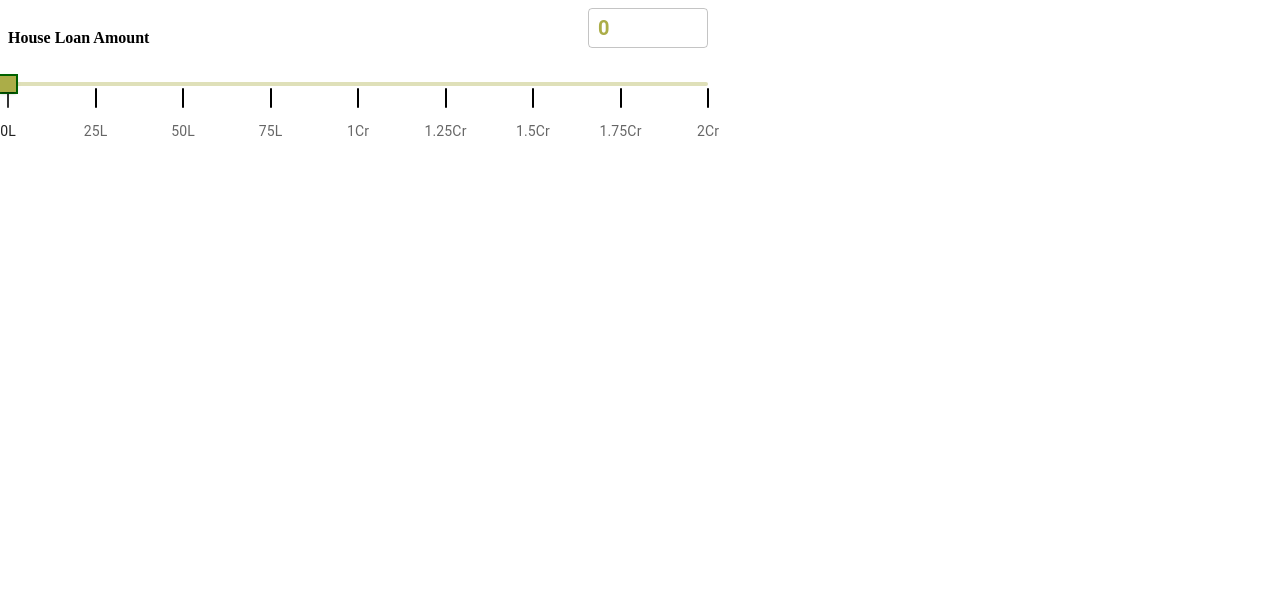
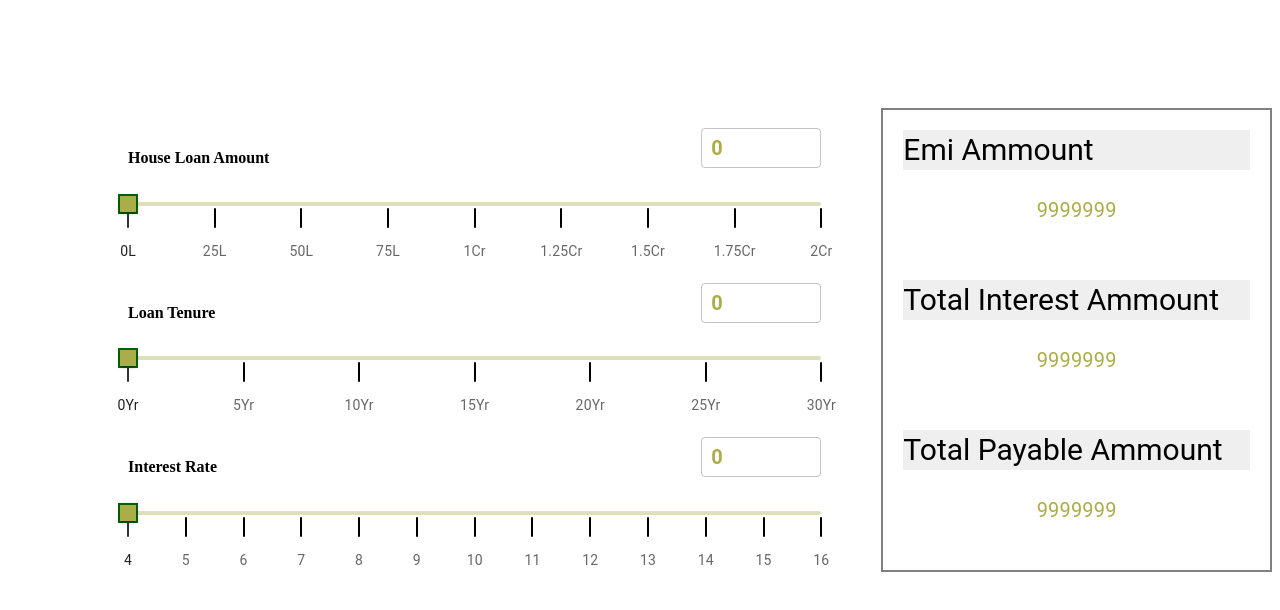
Before and after one commit to buttaRahul/emi-calculator, a React (Create React App) app in the folder emi-calculator/: page / in a window 1280 px wide. Shown: the top 610 px of the page. Built offline with nearby package versions, Linux system fonts and the light colour scheme.

Commit message:
Implemented View Container to display calculated values

```diff
--- a/emi-calculator/src/app/EmiApp.jsx
+++ b/emi-calculator/src/app/EmiApp.jsx
@@ -1,11 +1,15 @@
-import { Box } from '@mui/material'
+import { Box, Divider } from '@mui/material'
 import React from 'react'
 import PriceInputContainer from '../components/PriceInputContainer'
+import PriceViewComponent from '../components/PriceViewComponent'
+import ViewContainer from '../components/ViewContainer'
 
 const EmiApp = () => {
   return (
-    <Box>
+    <Box display={'flex'} flexDirection={'row'}paddingLeft={'100px'} paddingTop={'100px'} gap={5} >
        <PriceInputContainer />
+       {/* <Divider orientation='vertical'  flexItem/> */}
+       <ViewContainer />
     </Box>
   )
 }
--- a/emi-calculator/src/components/PriceInputComponent.jsx
+++ b/emi-calculator/src/components/PriceInputComponent.jsx
@@ -3,10 +3,12 @@ import React, { useState } from 'react'
 import PriceSlider from './PriceSlider'
 import { CustomTextField } from '../styled-components/CustomTextField'
 
-const PriceInputComponent = ({markings,title}) => {
+const PriceInputComponent = ({markings,title,cf = 1}) => {
+
+
   const [value,setValue] = useState('0')
   const updateFromSlider = (sv) => {
-    setValue(sv*100000)
+    setValue(sv*cf)
   }
   return (
     <Box>
@@ -16,8 +18,9 @@ const PriceInputComponent = ({markings,title}) => {
           </h4>
           {/* <TextField /> */}
           <CustomTextField onChange={(e)=>{setValue(e.target.value)}} value={value}/>
+
       </Box>
-        <PriceSlider  markings = {markings} value={value} updateFromSlider={updateFromSlider} />
+        <PriceSlider  markings = {markings} value={value/cf} updateFromSlider={updateFromSlider} />
     </Box>
   )
 }
--- a/emi-calculator/src/components/PriceInputContainer.jsx
+++ b/emi-calculator/src/components/PriceInputContainer.jsx
@@ -4,12 +4,11 @@ import PriceInputComponent from './PriceInputComponent'
 import { priceMarkings, rateMarkings, tenureMarkings } from '../data/markings'
 
 const PriceInputContainer = () => {
-    console.log('hehe' ,priceMarkings)
   return (
-    <Box width={'700px'} display={'flex'} flexDirection={'column'} gap={5}>
-        <PriceInputComponent markings = {priceMarkings} title={'House Loan Amount'}/>
-        {/* <PriceInputComponent markings={tenureMarkings} title={'Loan Tenure'}/> */}
-        {/* <PriceInputComponent markings={rateMarkings} title={'Interest Rate'}/> */}
+    <Box width={'700px'} display={'flex'} flexDirection={'column'} gap={5} padding={'20px'}>
+        <PriceInputComponent markings = {priceMarkings} title={'House Loan Amount'} cf = {100000}/>
+        <PriceInputComponent markings={tenureMarkings} title={'Loan Tenure'}/>
+        <PriceInputComponent markings={rateMarkings} title={'Interest Rate'}/>
 
     </Box>
   )
--- a/emi-calculator/src/components/PriceSlider.jsx
+++ b/emi-calculator/src/components/PriceSlider.jsx
@@ -3,13 +3,12 @@ import React from "react";
 import { CustomStyledSlider } from "../styled-components/CustomStyledSlider";
 
 const PriceSlider = ({ markings, value , updateFromSlider}) => {
-  console.log("value :", value);
   return (
     <CustomStyledSlider
       marks={markings}
       min={markings[0].value}
       max={markings[markings.length - 1].value}
-      value={parseInt(value)/100000}
+      value={parseInt(value)}
       onChange={(e)=>{updateFromSlider(e.target.value)}}
     />
   );
--- /dev/null
+++ b/emi-calculator/src/components/PriceViewComponent.jsx
@@ -0,0 +1,23 @@
+import { Box, TextField, Typography } from '@mui/material'
+import React from 'react'
+
+const PriceViewComponent = ({value, title}) => {
+  return (
+   <Box>
+   <Typography sx={{
+    fontSize : '30px',
+    backgroundColor: '#efefef',
+    color:'black',
+   }} variant='h5'>{title}</Typography>
+
+   <Typography sx={{
+    fontSize : '20px',
+    color:'#ABAD48',
+    padding:'25px',
+   }} textAlign={'center'} >{value}</Typography>
+
+   </Box>
+  )
+}
+
+export default PriceViewComponent
--- /dev/null
+++ b/emi-calculator/src/components/ViewContainer.jsx
@@ -0,0 +1,22 @@
+import { Box } from "@mui/material";
+import React from "react";
+import PriceViewComponent from "./PriceViewComponent";
+
+const ViewContainer = () => {
+  return (
+    <Box
+      display={"flex"}
+      flexDirection={"column"}
+      width={"350px"}
+      justifyContent={"space-between"}
+      border={"2px solid grey"}
+      padding={"20px"}
+    >
+      <PriceViewComponent value = {9999999} title ={'Emi Ammount'}/>
+      <PriceViewComponent value = {9999999} title ={'Total Interest Ammount'}/>
+      <PriceViewComponent value = {9999999} title ={'Total Payable Ammount'}/>
+    </Box>
+  );
+};
+
+export default ViewContainer;
```
Also changed, not shown: emi-calculator/src/components/EmiContextProvider.jsx (added, +12 -0 lines).
